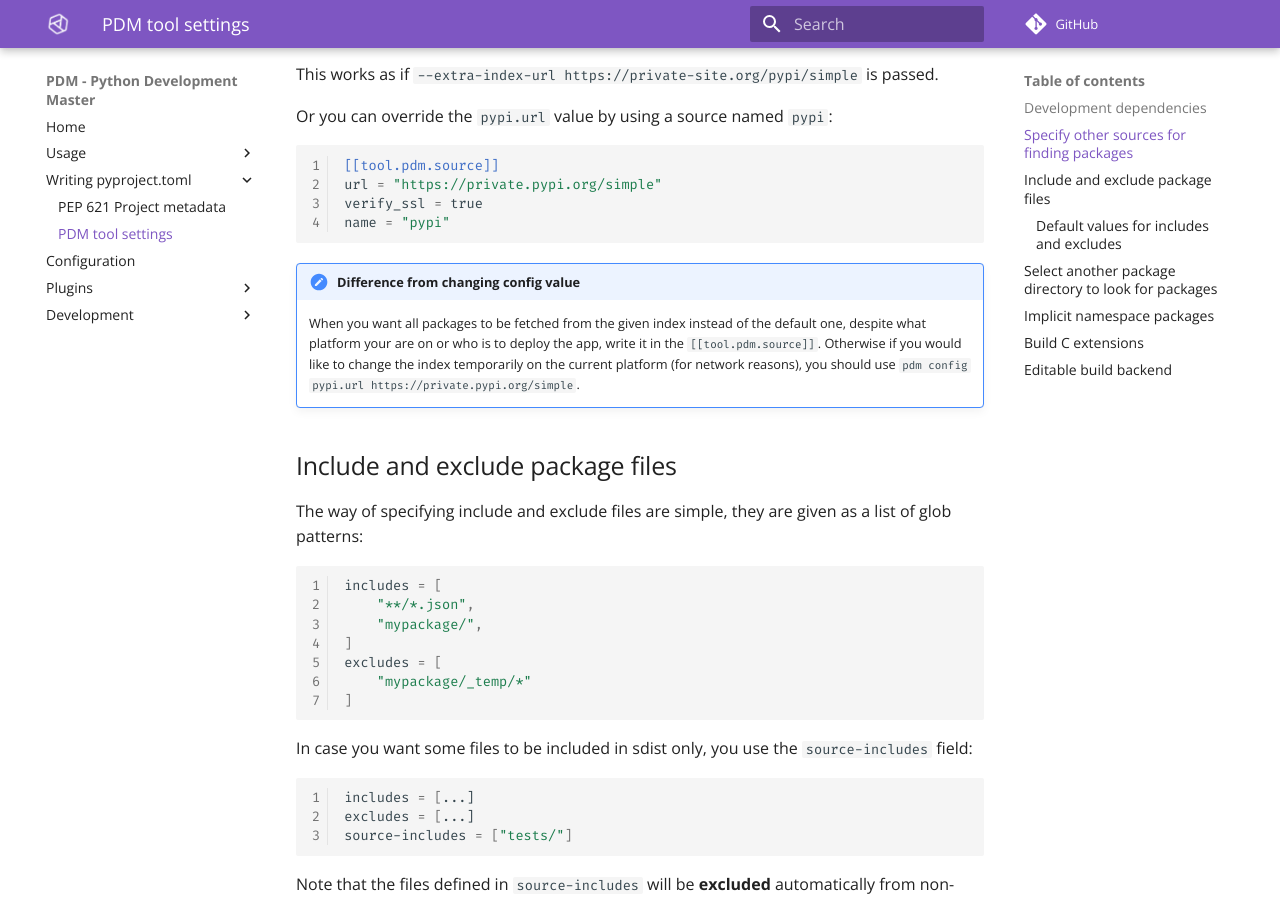
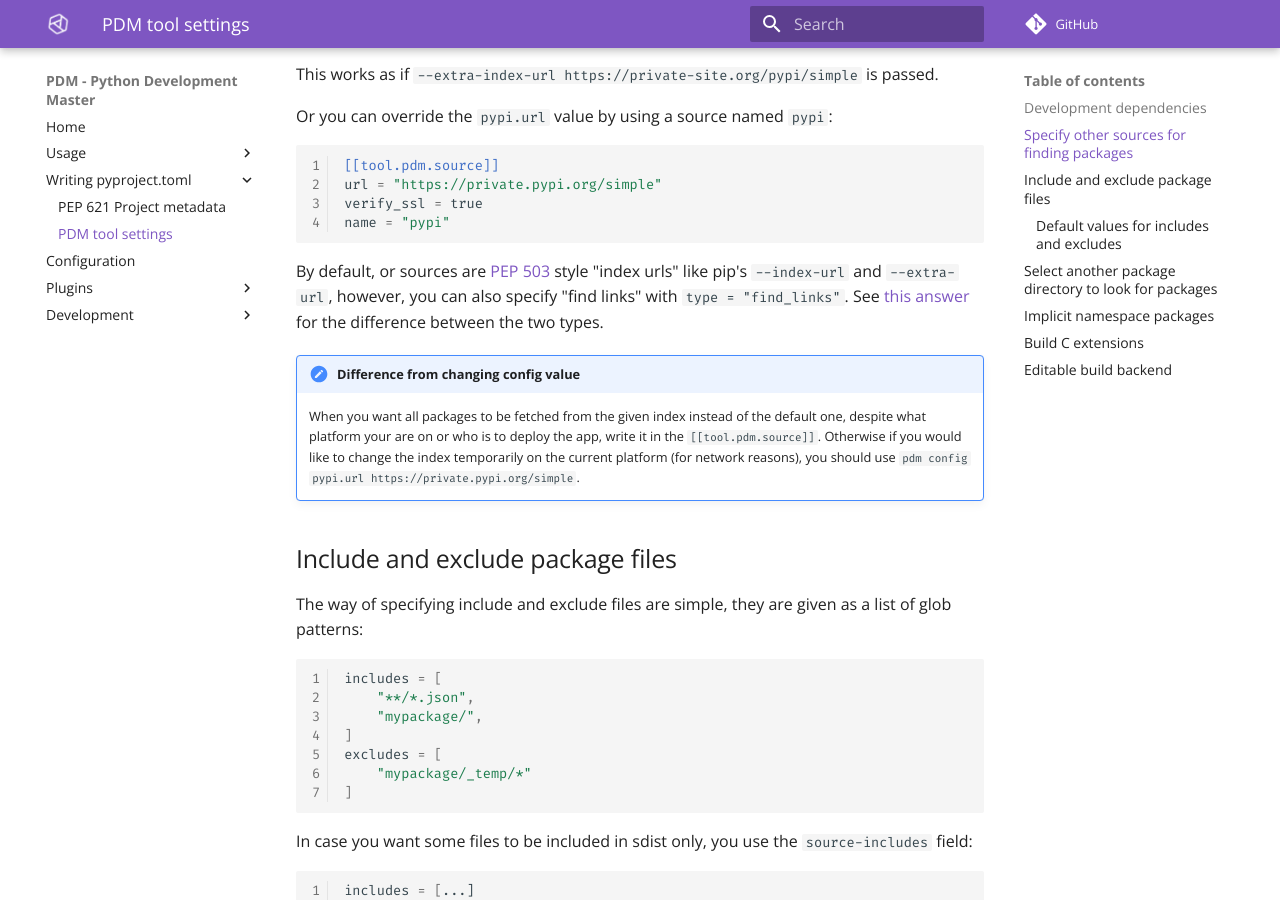
Before and after one commit to ChrisSanderser/pd-ms, an MkDocs documentation site: the page built from docs/docs/pyproject/tool-pdm.md, in a window 1280 px wide and 900 px high, scrolled down 989 px. Built offline with MkDocs 1.6.1 and Material for MkDocs 9.7.7, drawn with Linux system fonts in a browser that asks for light colours; comment, search, counter and statistics services are not loaded.

Commit message:
add news fragment and update docs

````diff
--- a/docs/docs/pyproject/tool-pdm.md
+++ b/docs/docs/pyproject/tool-pdm.md
@@ -46,6 +46,9 @@ url = "https://private.pypi.org/simple"
 verify_ssl = true
 name = "pypi"
 ```
+
+By default, or sources are [PEP 503](https://www.python.org/dev/peps/pep-0503/) style "index urls" like pip's `--index-url` and `--extra-url`, however, you can also specify "find links" with
+`type = "find_links"`. See [this answer](https://stackoverflow.com/a/46651848) for the difference between the two types.
 
 !!! note "Difference from changing config value"
     When you want all packages to be fetched from the given index instead of the default one, despite what platform your are on or who is to deploy the app,
````
Also changed, not shown: news/694.feature.md (added, +1 -0 lines).
